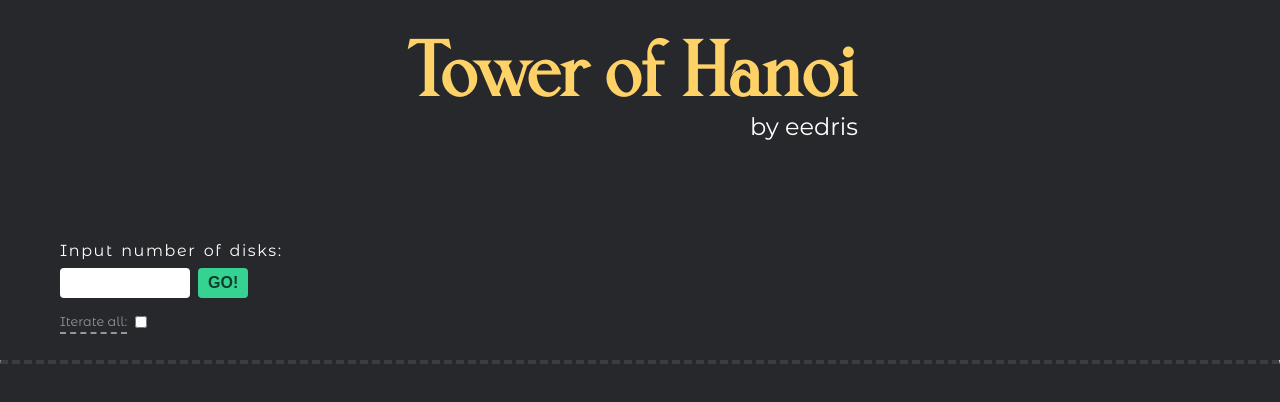
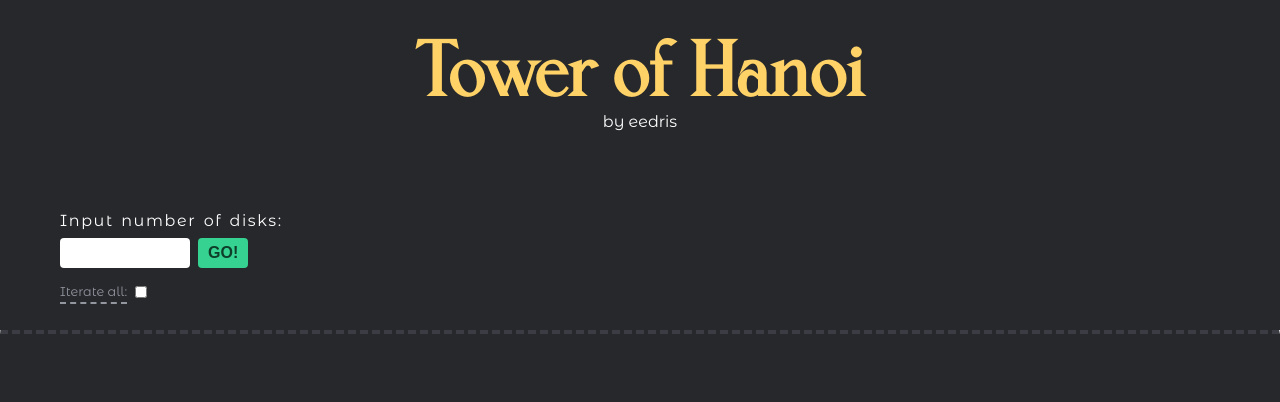
Before and after one commit to eedrxs/vanilla, a plain HTML site: page tower-of-hanoi/index.html in a window 1280 px wide. Drawn offline with Linux system fonts and the light colour scheme.

Commit message:
update header.css

```diff
--- a/tower-of-hanoi/styles/header.css
+++ b/tower-of-hanoi/styles/header.css
@@ -46,22 +46,28 @@ body {
 /* Title div */
 
 #title-div {
-    width: 29em;
-    margin: auto;
+  /*  width: 29em; */
+ /*   margin: auto; */
     margin-top: 30px;
+    text-align: center;
 }
 
-#title-div h1 {
+#title-div > h1 {
+    display: inline-block;
     font-family: Nissma;
     font-size: 4.1em;
     color: var(--yellow);
 }
 
-#title-div p {
+#title-div > h1::after {
+    content: attr(creator);
+    position: absolute;
+    top: 100%;
+    right: 0;
     font-family: Montserrat;
     font-size: 1.5em;
-    text-align: right;
-    right: 14px;
+  /*  text-align: right;
+    right: 14px; */
     padding-bottom: 20px;
 }
 
```
